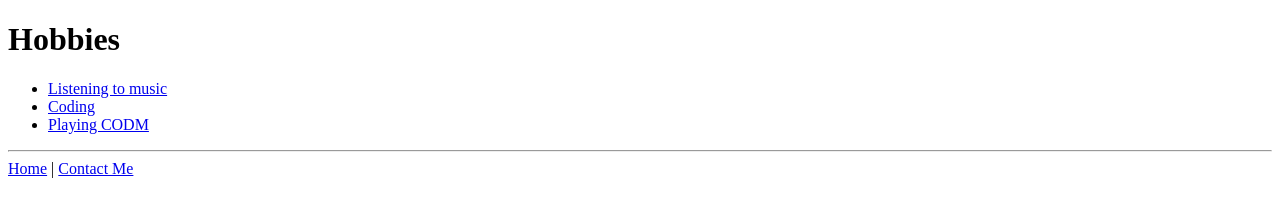
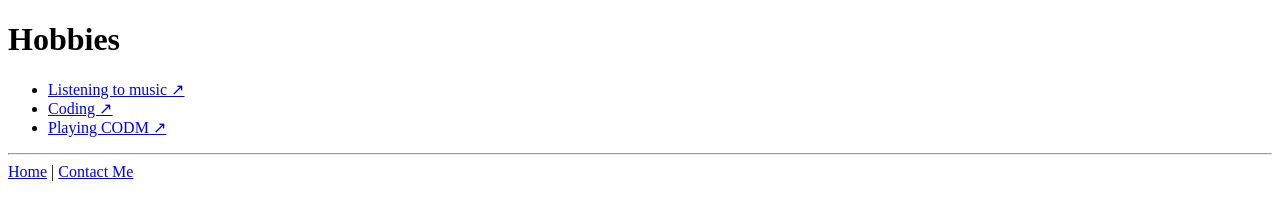
Before and after one commit to good-bean/cv, a plain HTML site: page hobbies.html in a window 1280 px wide. Drawn offline with Linux system fonts and the light colour scheme.

Commit message:
Add title and new window/external link symbol

```diff
--- a/hobbies.html
+++ b/hobbies.html
@@ -9,9 +9,9 @@
 <body>
    <h1>Hobbies</h1>
    <ul>
-      <li><a href="https://open.spotify.com/playlist/2xEwYXNDUf2Hcr2ylGGQ16?go=1&sp_cid=4ed9e6c31d2c3b0121ce4ec003641036&utm_source=embed_player_p&utm_medium=desktop&nd=1" target="_blank">Listening to music</a></li>
-      <li><a href="https://www.freecodecamp.org/" target="_blank">Coding</a></li>
-      <li><a href="https://www.google.com/search?q=codm&oq=codm&aqs=chrome.0.0i271j46i131i433i512j0i433i512l2j46i10i433i512j0i512j0i433i512l2j0i10i512j0i512.934j0j7&sourceid=chrome&ie=UTF-8" target="_blank">Playing CODM</a></li>
+      <li><a href="https://open.spotify.com/playlist/2xEwYXNDUf2Hcr2ylGGQ16?go=1&sp_cid=4ed9e6c31d2c3b0121ce4ec003641036&utm_source=embed_player_p&utm_medium=desktop&nd=1" target="_blank" title="Spotify">Listening to music ↗</a></li>
+      <li><a href="https://www.freecodecamp.org/" target="_blank" title="freecodecamp.org">Coding ↗</a></li>
+      <li><a href="https://www.google.com/search?q=codm&oq=codm&aqs=chrome.0.0i271j46i131i433i512j0i433i512l2j46i10i433i512j0i512j0i433i512l2j0i10i512j0i512.934j0j7&sourceid=chrome&ie=UTF-8" target="_blank" title="Call of Duty: Mobile">Playing CODM ↗</a></li>
    </ul>
    <hr />
    <a href="index.html">Home</a> | <a href="contact.html">Contact Me</a>
```
